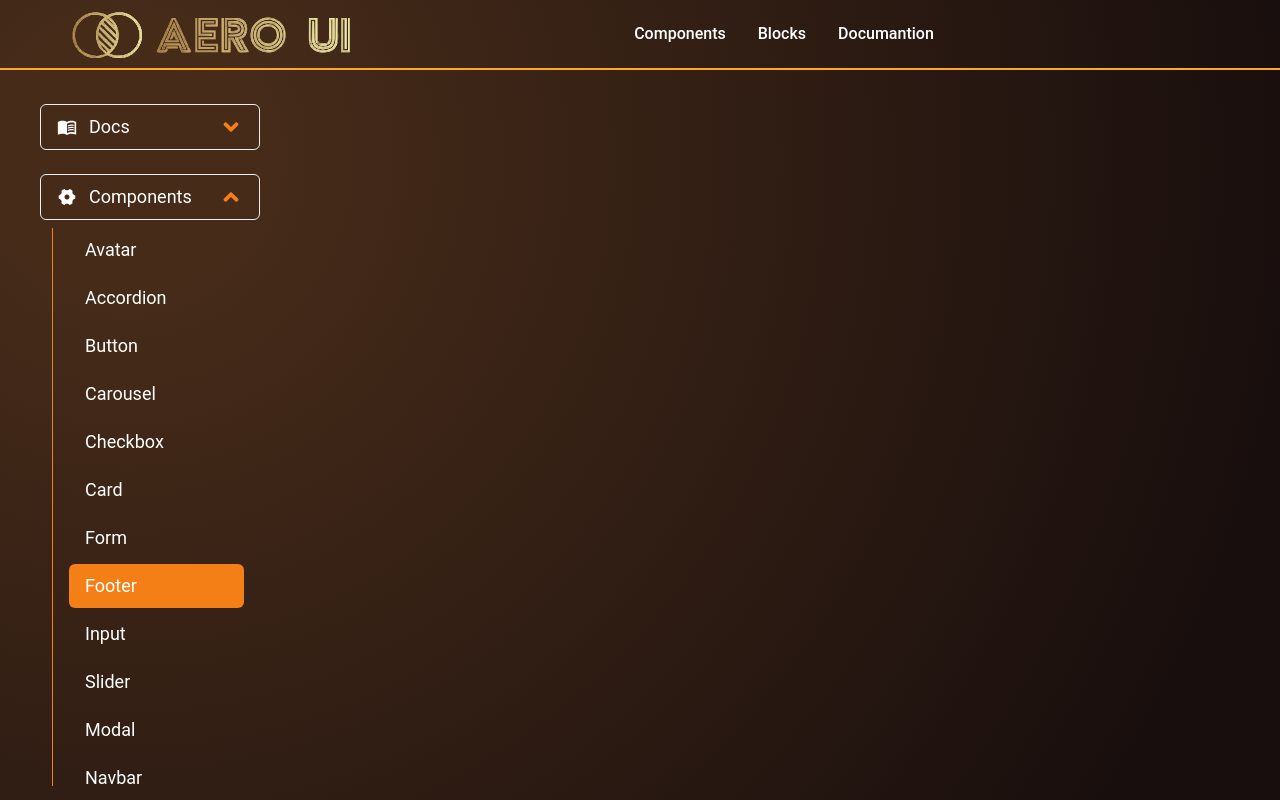
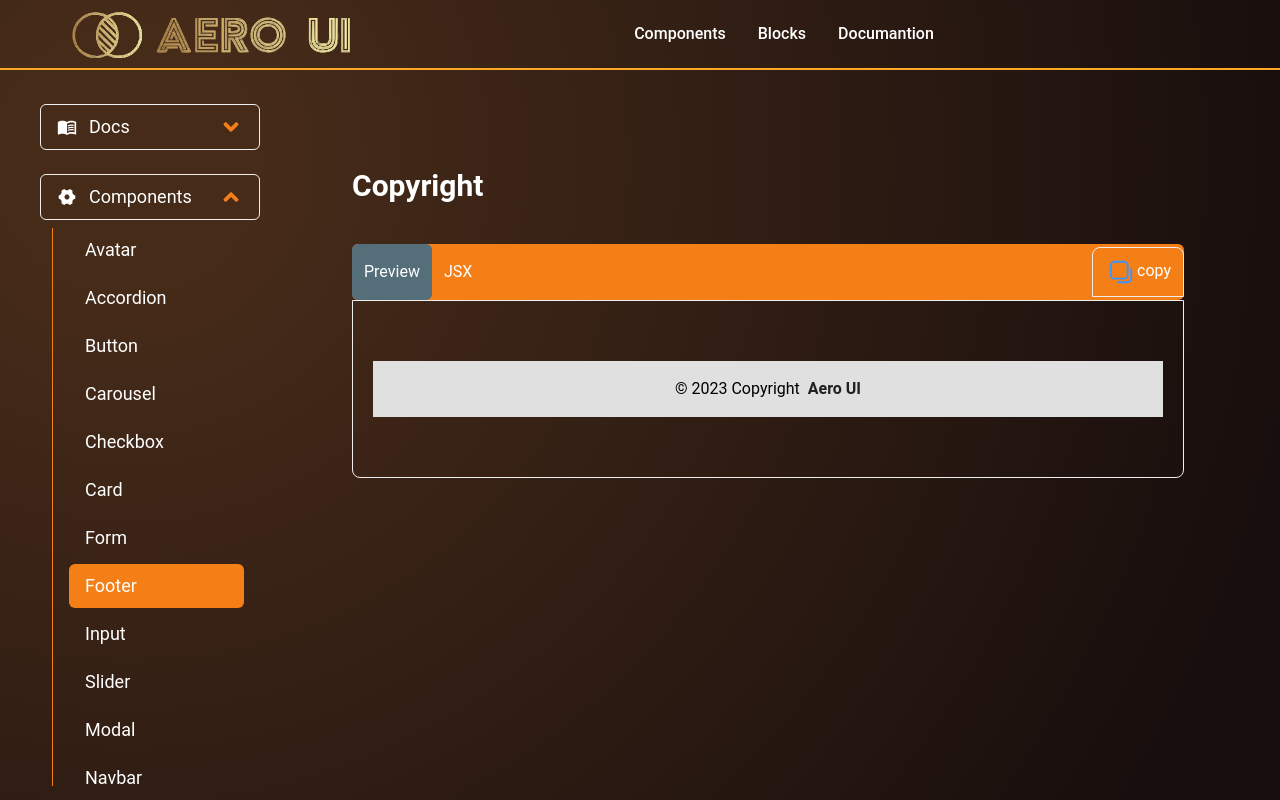
Before and after one commit to akash-khan-311/softui, a React (Vite) app: page /components/footer in a window 1280 px wide. Built offline with nearby package versions, Linux system fonts and the light colour scheme.

Commit message:
footer components added

```diff
--- a/src/Route.jsx
+++ b/src/Route.jsx
@@ -33,9 +33,9 @@ const Route = createBrowserRouter([
       { path: "button", element: <Button /> },
       { path: "carousel", element: <Carousel /> },
       { path: "checkbox", element: <Checkbox /> },
-      { path: "Card", element: <Card /> },
-      { path: "Form", element: <Form /> },
-      { path: "Footer", element: <Footer /> },
+      { path: "card", element: <Card /> },
+      { path: "form", element: <Form /> },
+      { path: "footer", element: <Footer /> },
       { path: "input", element: <Input /> },
       { path: "slider", element: <NotFound /> },
       { path: "modal", element: <Modal /> },
--- a/src/UIcomponents/Footer/Footer.jsx
+++ b/src/UIcomponents/Footer/Footer.jsx
@@ -1,5 +1,12 @@
+import Footer1 from "../../components/App/Footers/Footer1";
+
 const Footer = () => {
-  return <div></div>;
+  return (
+    <div>
+      {/* Basic Footer */}
+      <Footer1 />
+    </div>
+  );
 };
 
 export default Footer;
--- /dev/null
+++ b/src/components/App/Footers/Footer1.jsx
@@ -0,0 +1,30 @@
+import CodeBox from "../../../Shared/CodeBox/CodeBox";
+
+const Footer1 = () => {
+  return (
+    <div>
+      <CodeBox
+        text={"Copyright"}
+        stringCode={`<footer className="bg-gray-300 text-center dark:bg-neutral-700 lg:text-left">
+  <div className="p-4 text-center text-neutral-700 dark:text-neutral-200 flex justify-center">
+    <span className="mr-2">© 2023 Copyright</span>
+    <span className="text-gray-900 font-semibold cursor-pointer">
+      Aero UI
+    </span>
+  </div>
+</footer>`}
+      >
+        <footer className="bg-gray-300 text-center dark:bg-neutral-700 lg:text-left">
+          <div className="p-4 text-center text-neutral-700 dark:text-neutral-200 flex justify-center">
+            <span className="mr-2">© 2023 Copyright</span>
+            <span className="text-gray-900 font-semibold cursor-pointer">
+              Aero UI
+            </span>
+          </div>
+        </footer>
+      </CodeBox>
+    </div>
+  );
+};
+
+export default Footer1;
```
